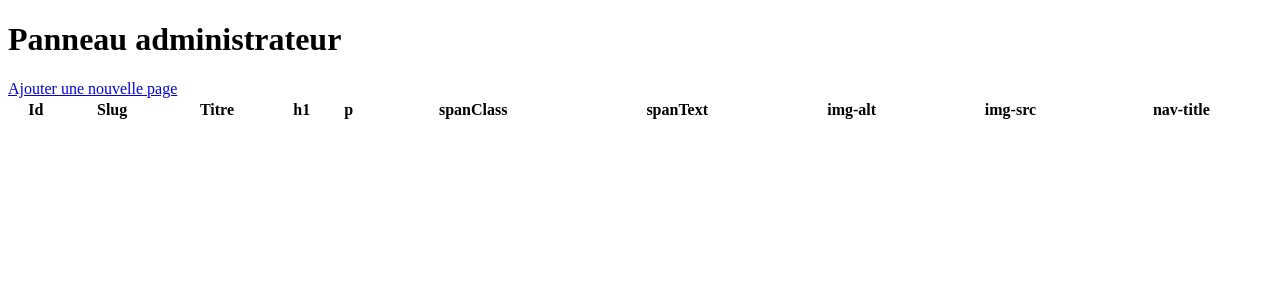
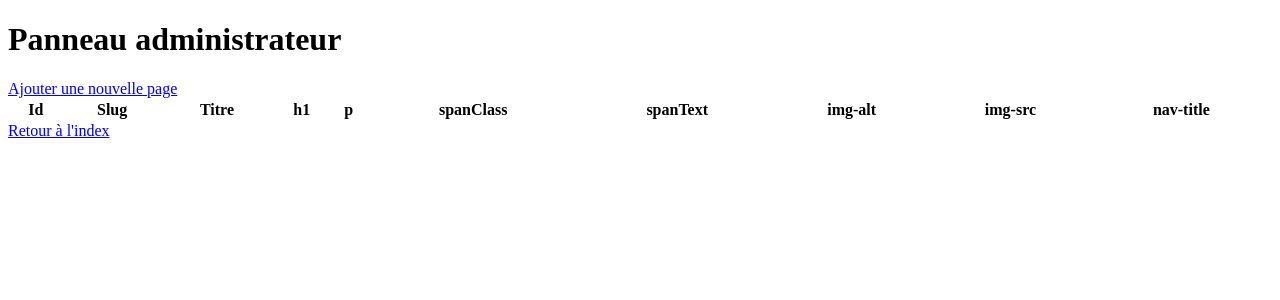
Before and after one commit to AmauryFaveriel/KandT, a PHP site: page /admin.php in a window 1280 px wide. Shown: the top 300 px of the page. Run offline with PHP 8.4, Linux system fonts and the light colour scheme; data that the repository does not hold is empty.

Commit message:
add index link in admin.php

```diff
--- a/admin.php
+++ b/admin.php
@@ -73,5 +73,6 @@ $stmt -> execute();
             endwhile;
         ?>
     </table>
+    <a href="index.php">Retour à l'index</a>
 </body>
 </html>
```
